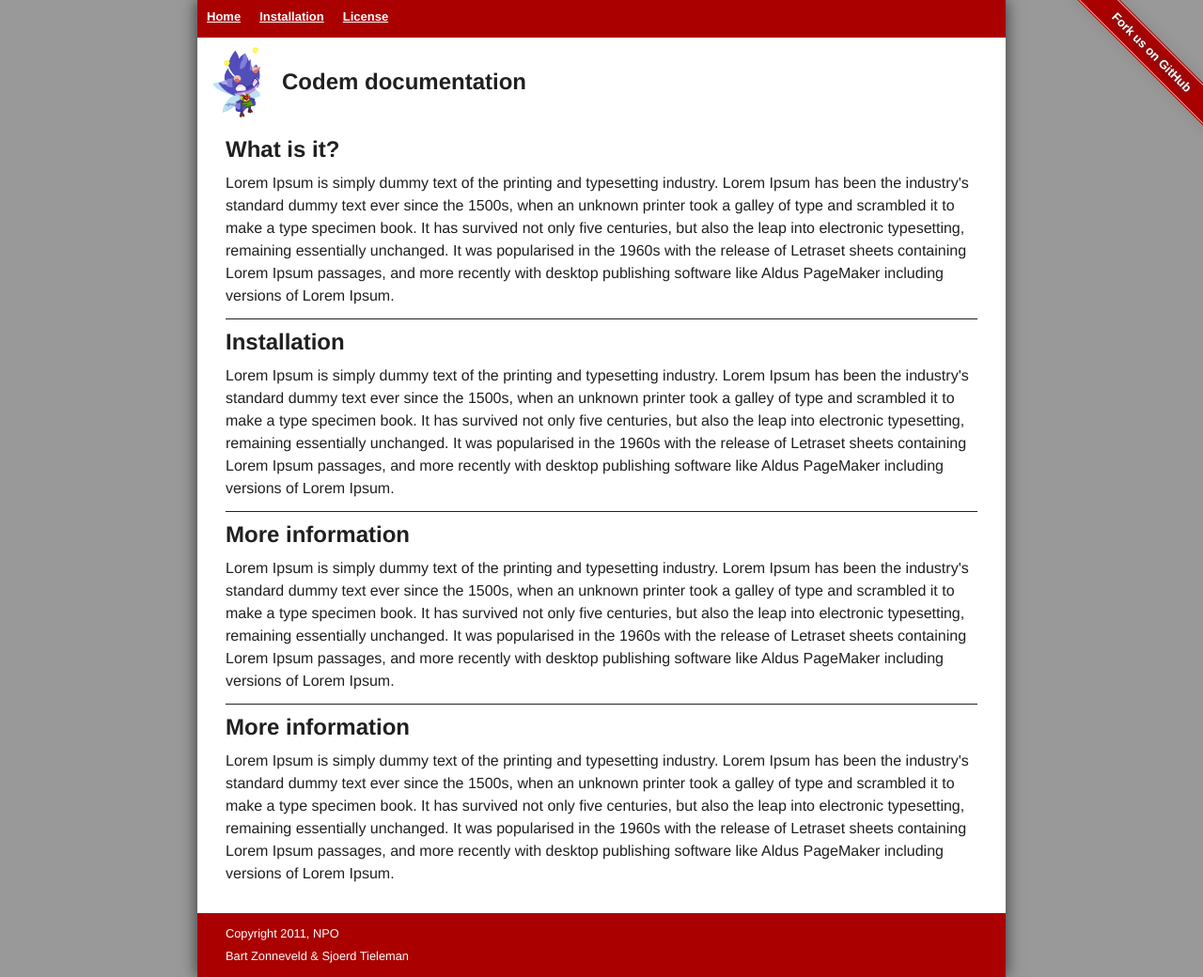
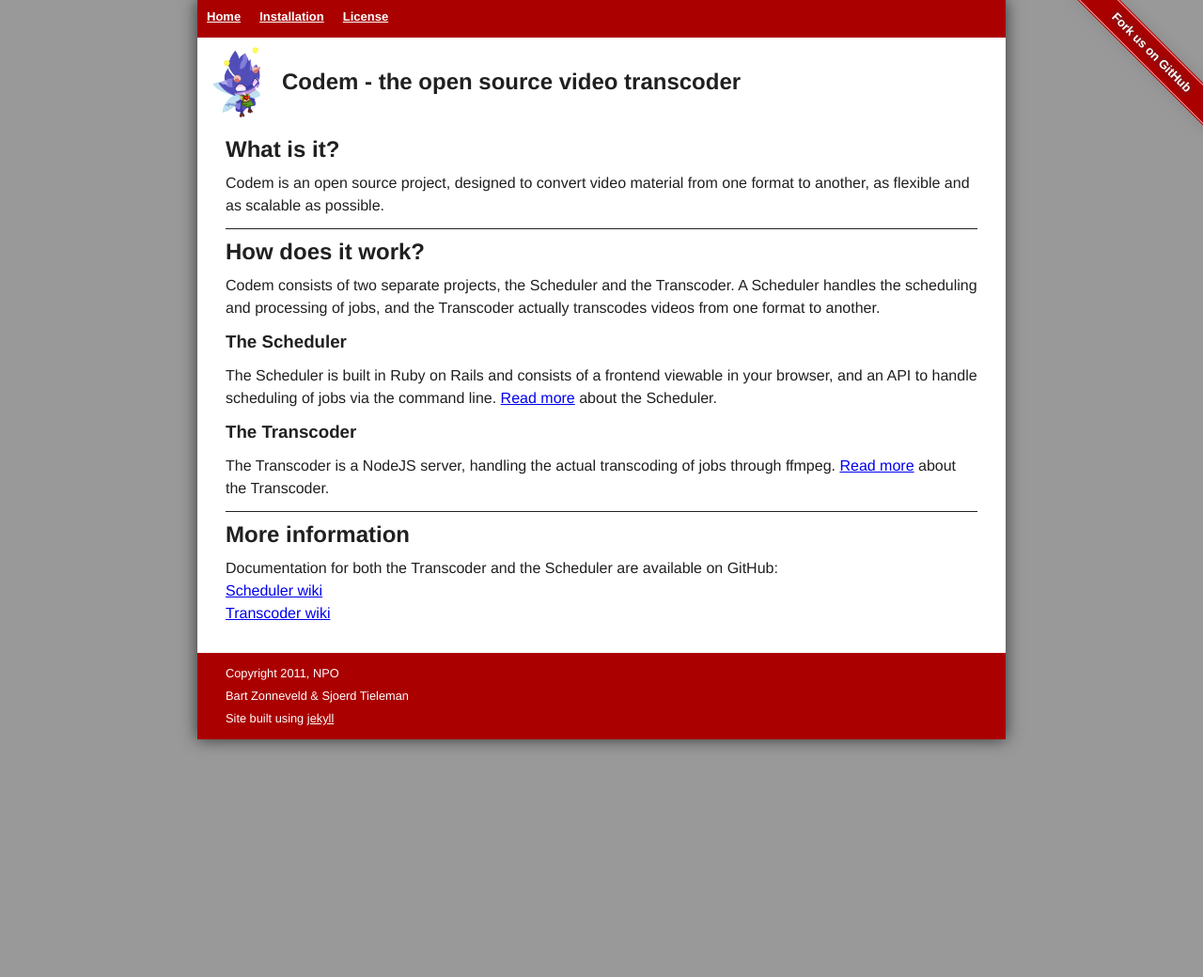
Before and after one commit to madebyhiro/codem, a Jekyll site: the page built from index.html, in a window 1280 px wide. Shown: the whole page at 94% size. Built offline with Jekyll 4.4.1, drawn with Linux system fonts in a browser that asks for light colours; after the commit the page ends 900 px from its top, so only the background shows below that.

Commit message:
More files

```diff
--- a/_includes/footer.html
+++ b/_includes/footer.html
@@ -1,6 +1,7 @@
 <footer>
   <section class="copyright">
     Copyright 2011, NPO<br/>
-    Bart Zonneveld & Sjoerd Tieleman
+    Bart Zonneveld & Sjoerd Tieleman<br/>
+    Site built using <a href="https://github.com/mojombo/jekyll/">jekyll</a>
   </section>
 </footer>
--- a/_includes/nav.html
+++ b/_includes/nav.html
@@ -1,7 +1,7 @@
 <nav>
   <ol>
     <li><a href="index.html">Home</a></li>
-    <li><a href="#">Installation</a></li>
+    <li><a href="installation.html">Installation</a></li>
     <li><a href="license.html">License</a></li>
   </ol>
 </nav>
--- a/index.html
+++ b/index.html
@@ -1,29 +1,35 @@
 ---
-title: Codem documentation
+title: Codem - the open source video transcoder
 layout: default
 ---
 <h2>What is it?</h2>
 <p>
-  Lorem Ipsum is simply dummy text of the printing and typesetting industry. Lorem Ipsum has been the industry's standard dummy text ever since the 1500s, when an unknown printer took a galley of type and scrambled it to make a type specimen book. It has survived not only five centuries, but also the leap into electronic typesetting, remaining essentially unchanged. It was popularised in the 1960s with the release of Letraset sheets containing Lorem Ipsum passages, and more recently with desktop publishing software like Aldus PageMaker including versions of Lorem Ipsum.
+  Codem is an open source project, designed to convert video material from one format to another, as flexible and as scalable as possible.
 </p>
 
 <hr/>
 
-<h2>Installation</h2>
+<h2>How does it work?</h2>
 <p>
-  Lorem Ipsum is simply dummy text of the printing and typesetting industry. Lorem Ipsum has been the industry's standard dummy text ever since the 1500s, when an unknown printer took a galley of type and scrambled it to make a type specimen book. It has survived not only five centuries, but also the leap into electronic typesetting, remaining essentially unchanged. It was popularised in the 1960s with the release of Letraset sheets containing Lorem Ipsum passages, and more recently with desktop publishing software like Aldus PageMaker including versions of Lorem Ipsum.
+  Codem consists of two separate projects, the Scheduler and the Transcoder. A Scheduler handles the scheduling and processing of jobs, and the Transcoder actually transcodes videos from one format to another.
 </p>
+<h3>The Scheduler</h3>
+<p>
+  The Scheduler is built in Ruby on Rails and consists of a frontend viewable in your browser, and an API to handle scheduling of jobs via the command line.
+  <a href="scheduler.html">Read more</a> about the Scheduler.
+</p>
+<h3>The Transcoder</h3>
+<p>
+  The Transcoder is a NodeJS server, handling the actual transcoding of jobs through ffmpeg.
+  <a href="transcoder.html">Read more</a> about the Transcoder.
+</p>
+
 
 <hr/>
 
 <h2>More information</h2>
 <p>
-  Lorem Ipsum is simply dummy text of the printing and typesetting industry. Lorem Ipsum has been the industry's standard dummy text ever since the 1500s, when an unknown printer took a galley of type and scrambled it to make a type specimen book. It has survived not only five centuries, but also the leap into electronic typesetting, remaining essentially unchanged. It was popularised in the 1960s with the release of Letraset sheets containing Lorem Ipsum passages, and more recently with desktop publishing software like Aldus PageMaker including versions of Lorem Ipsum.
+  Documentation for both the Transcoder and the Scheduler are available on GitHub:<br/>
+  <a href="https://github.com/NPO/codem-schedule/wiki">Scheduler wiki</a><br/>
+  <a href="https://github.com/NPO/codem-transcode/wiki">Transcoder wiki</a><br/>
 </p>
-
-<hr/>
-
-<h2>More information</h2>
-<p>
-  Lorem Ipsum is simply dummy text of the printing and typesetting industry. Lorem Ipsum has been the industry's standard dummy text ever since the 1500s, when an unknown printer took a galley of type and scrambled it to make a type specimen book. It has survived not only five centuries, but also the leap into electronic typesetting, remaining essentially unchanged. It was popularised in the 1960s with the release of Letraset sheets containing Lorem Ipsum passages, and more recently with desktop publishing software like Aldus PageMaker including versions of Lorem Ipsum.
-</p>
--- /dev/null
+++ b/installation.html
@@ -0,0 +1,4 @@
+---
+title: Installation of Codem
+layout: default
+---
--- /dev/null
+++ b/scheduler.html
@@ -0,0 +1,4 @@
+---
+title: The Codem Scheduler
+layout: default
+---
--- a/stylesheets/site.css
+++ b/stylesheets/site.css
@@ -126,3 +126,7 @@
 	color:white;
 	font-size:80%;
 }
+
+footer a {
+	color:white;
+}
--- /dev/null
+++ b/transcoder.html
@@ -0,0 +1,4 @@
+---
+title: The Codem Transcoder
+layout: default
+---
```
